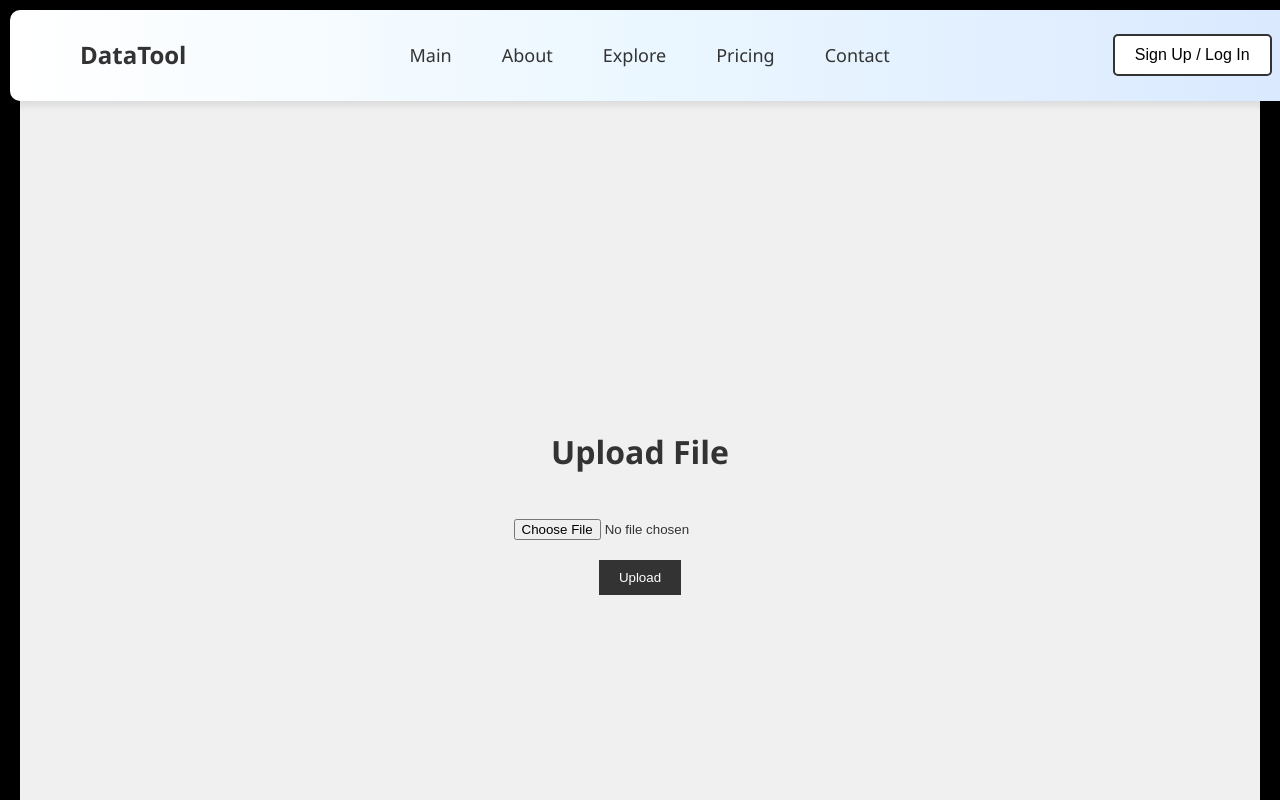
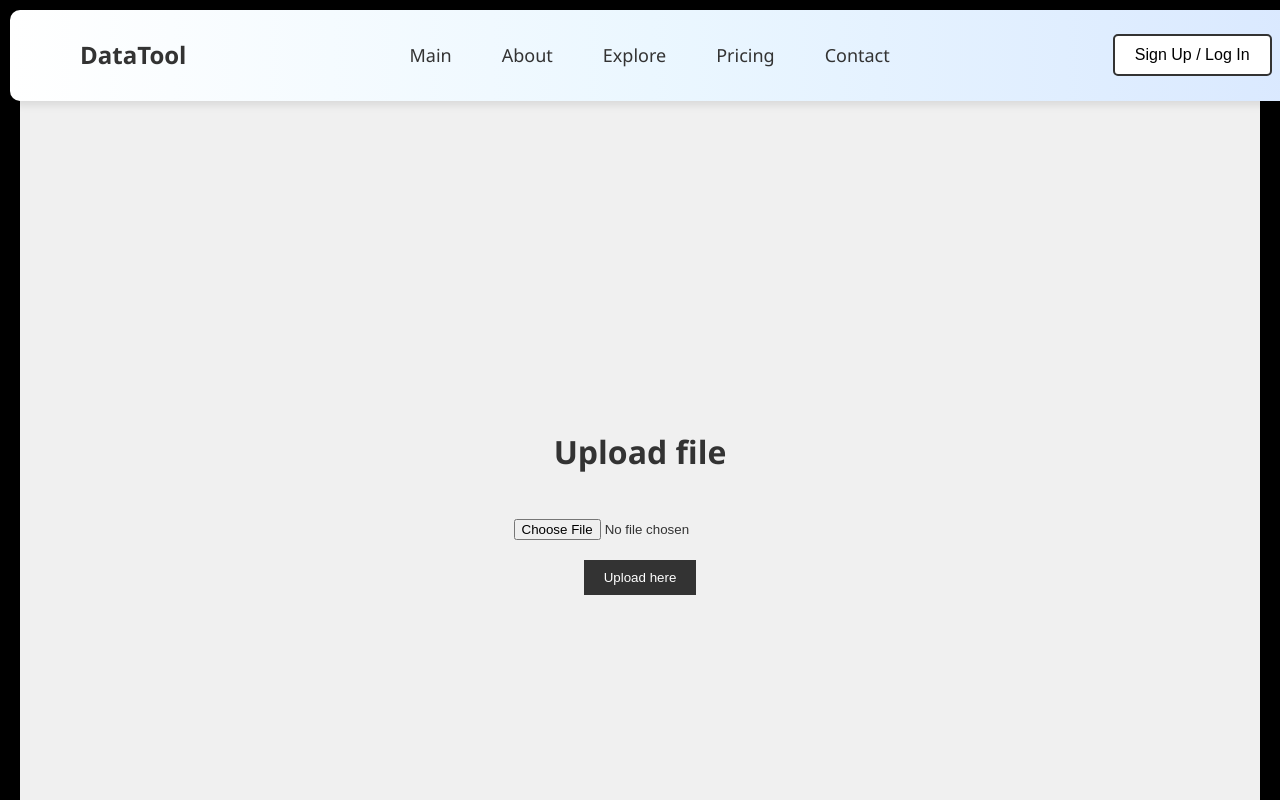
Before and after one commit to AryanKumar1401/Data-tool, a React (Create React App) app: page /upload in a window 1280 px wide. Shown: the top 800 px of the page. Built offline with nearby package versions, Linux system fonts and the light colour scheme.

Commit message:
Made Upload process more efficient - Using axios instead

```diff
--- a/package.json
+++ b/package.json
@@ -6,6 +6,7 @@
     "@testing-library/jest-dom": "^5.17.0",
     "@testing-library/react": "^13.4.0",
     "@testing-library/user-event": "^13.5.0",
+    "axios": "^1.7.2",
     "react": "^18.3.1",
     "react-dom": "^18.3.1",
     "react-responsive-carousel": "^3.2.23",
--- a/src/pages/UploadPage.js
+++ b/src/pages/UploadPage.js
@@ -1,5 +1,6 @@
 import React, { useState } from 'react';
 import styled from 'styled-components';
+import axios from 'axios';
 
 const PageContainer = styled.div`
   display: flex;
@@ -33,45 +34,124 @@ const Button = styled.button`
   }
 `;
 
+/*ARYAN DOWN*/
+
+// const UploadPage = () => {
+//   const [file, setFile] = useState(null);
+
+//   const handleFileChange = (event) => {
+//     setFile(event.target.files[0]);
+//   };
+
+//   const handleSubmit = async (event) => {
+//     event.preventDefault();
+//     const formData = new FormData();
+//     formData.append('file', file);
+
+//     try {
+//       const response = await fetch('/upload', {
+//         method: 'POST',
+//         body: formData,
+//       });
+
+//       const blob = await response.blob();
+//       const url = window.URL.createObjectURL(blob);
+//       const a = document.createElement('a');
+//       a.href = url;
+//       a.download = 'processed-file';
+//       document.body.appendChild(a);
+//       a.click();
+//       a.remove();
+//     } catch (error) {
+//       console.error('Error uploading file:', error);
+//     }
+//   };
+
+/*Aryan UP*/
+
+
+
   const UploadPage = () => {
     const [file, setFile] = useState(null);
+  const [progress, setProgress] = useState({started: false, percentageCompleted: 0});
+  const [msg, setMsg] = useState(null);
 
-  const handleFileChange = (event) => {
-    setFile(event.target.files[0]);
-  };
+  function handler () {
 
-  const handleSubmit = async (event) => {
-    event.preventDefault();
-    const formData = new FormData();
-    formData.append('file', file);
+    if(!file) {
+      setMsg('No file selected');
+      return;
+    }
+    const dataForm = new FormData();
+    dataForm.append('file', file);
 
-    try {
-      const response = await fetch('/upload', {
-        method: 'POST',
-        body: formData,
+    setMsg('Upload In Progress');
+
+    setProgress(prevState => {
+      return {...prevState, started: true}
+    })
+
+    axios.post('http://httpbin.org/post', dataForm, {
+      onUploadProgress: (ProgressEvent) => {setProgress(prevState => {
+        return {...prevState, percentageCompleted: ProgressEvent.progress*100}
+      })
+
+      },
+      headers: {
+        'Custom-Header': 'Value',
+      }
+    })
+    .then(response => {
+      setMsg("Upload Successfully Completed");
+      console.log(response.data);
+
+    })
+
+    .catch(err => {
+      setMsg("Upload Failed");
+      console.log(err);
+
+
     });
 
-      const blob = await response.blob();
-      const url = window.URL.createObjectURL(blob);
-      const a = document.createElement('a');
-      a.href = url;
-      a.download = 'processed-file';
-      document.body.appendChild(a);
-      a.click();
-      a.remove();
-    } catch (error) {
-      console.error('Error uploading file:', error);
+
   }
-  };
+  return (
 
-  return (
+
+    /*Starting my code*/
+
     <PageContainer>
-      <h1>Upload File</h1>
-      <Form onSubmit={handleSubmit}>
-        <Input type="file" onChange={handleFileChange} />
-        <Button type="submit">Upload</Button>
-      </Form>
+       <h1>Upload file</h1>
+
+<Input onChange={(e) => {setFile(e.target.files[0])}} type='file'/>
+
+<Button onClick={handler}>Upload here</Button>
+
+{progress.started && <progress max = "100" value ={progress.percentageCompleted}></progress>}
+{msg && <span>{msg}</span>}
+
     </PageContainer>
+
+
+
+
+
+
+
+
+
+
+
+
+    /*The BELOW CODE IS ARYAN'S*/
+    // <PageContainer>
+    //   <h1>Upload File</h1>
+    //   <Form onSubmit={handleSubmit}>
+    //     <Input type="file" onChange={handleFileChange} />
+    //     <Button type="submit">Upload</Button>
+    //   </Form>
+    // </PageContainer>
   );
   };
 
```
Also changed, not shown: 1 other file (tests, documents, lock files or other folders). Lines whose indentation alone changed are shown as unchanged.
